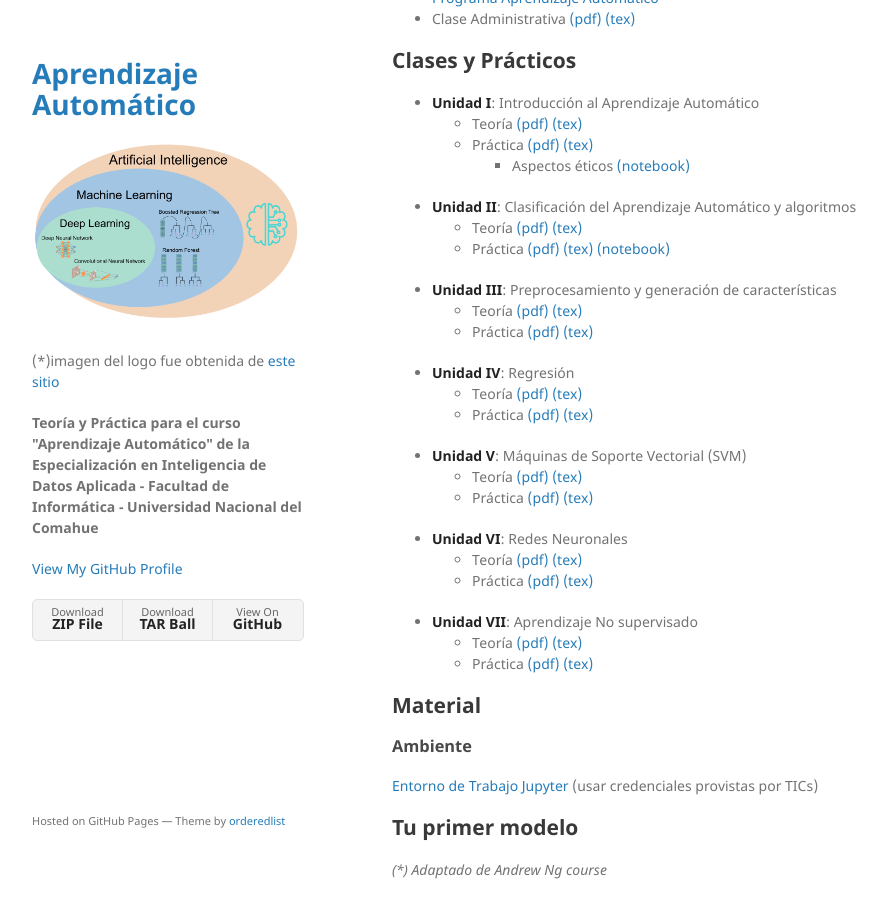
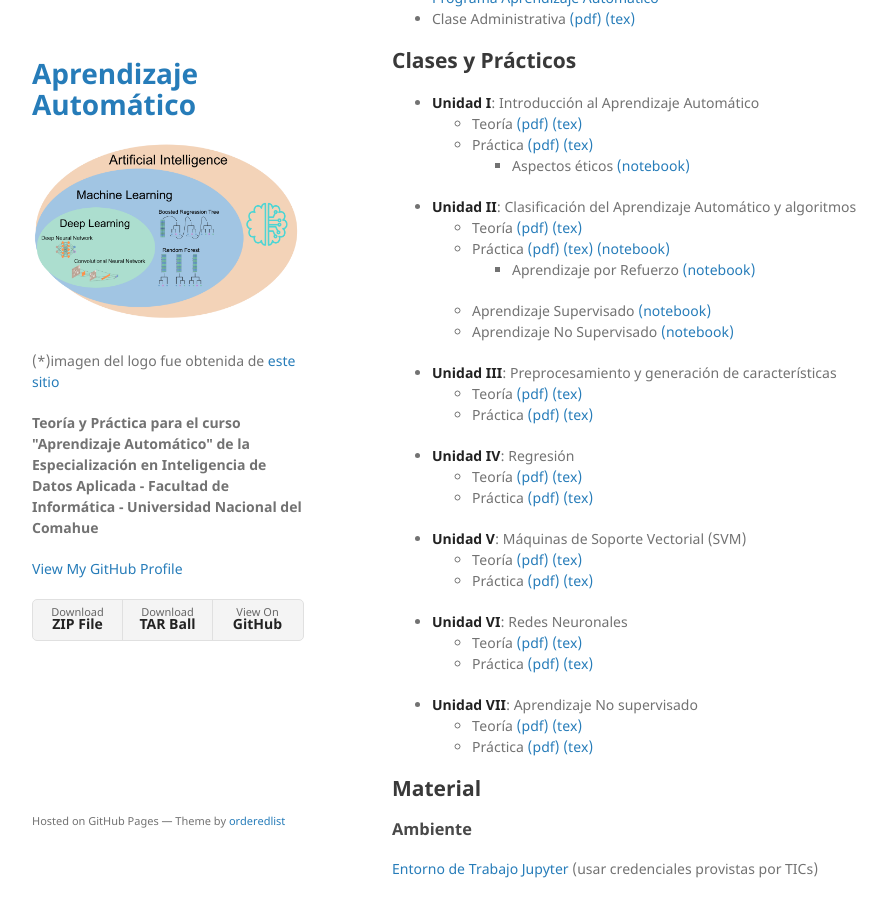
Before and after one commit to germanbraun/germanbraun.github.io, a Jekyll site: the page built from index.md, in a window 1280 px wide and 900 px high, scrolled down 356 px. Shown: the whole window, without its empty margins (178-1065 px from the left). Built offline with Jekyll 4.4.1, drawn with Linux system fonts in a browser that asks for light colours; our own code applies the rules of GitHub Pages for plain Markdown files.

Commit message:
ml examples

```diff
--- a/index.md
+++ b/index.md
@@ -28,6 +28,9 @@ _El estudiante adquirirá conocimientos generales y prácticos del estado del ar
 algoritmos
   * Teoría [(pdf)](/docs/UnidadII/Teoría/EIDA_Unidad_II.pdf) [(tex)](/docs/UnidadII/Teoría/EIDA_Unidad_II.zip)
   * Práctica [(pdf)](/docs/UnidadII/LaboratorioII/Laboratorio_II.pdf) [(tex)](/docs/UnidadII/LaboratorioII/Laboratorio_II.zip) [(notebook)](https://github.com/germanbraun/germanbraun.github.io/blob/main/docs/UnidadII/LaboratorioII/python_basico.ipynb)
+    * Aprendizaje por Refuerzo [(notebook)](https://github.com/germanbraun/germanbraun.github.io/blob/main/docs/UnidadII/LaboratorioII/game-refuerzo.ipynb)
+   * Aprendizaje Supervisado [(notebook)](https://github.com/germanbraun/germanbraun.github.io/blob/main/docs/UnidadII/LaboratorioII/Precios%20de%20Casas%20dada%20su%20superficie.ipynb)
+   * Aprendizaje No Supervisado [(notebook)](https://github.com/germanbraun/germanbraun.github.io/blob/main/docs/UnidadII/LaboratorioII/iris-solo-una-feature.ipynb)
 * **Unidad III**: Preprocesamiento y generación de características
   * Teoría [(pdf)]() [(tex)]()
   * Práctica [(pdf)]() [(tex)]()
```
Also changed, not shown: 1 other file.
